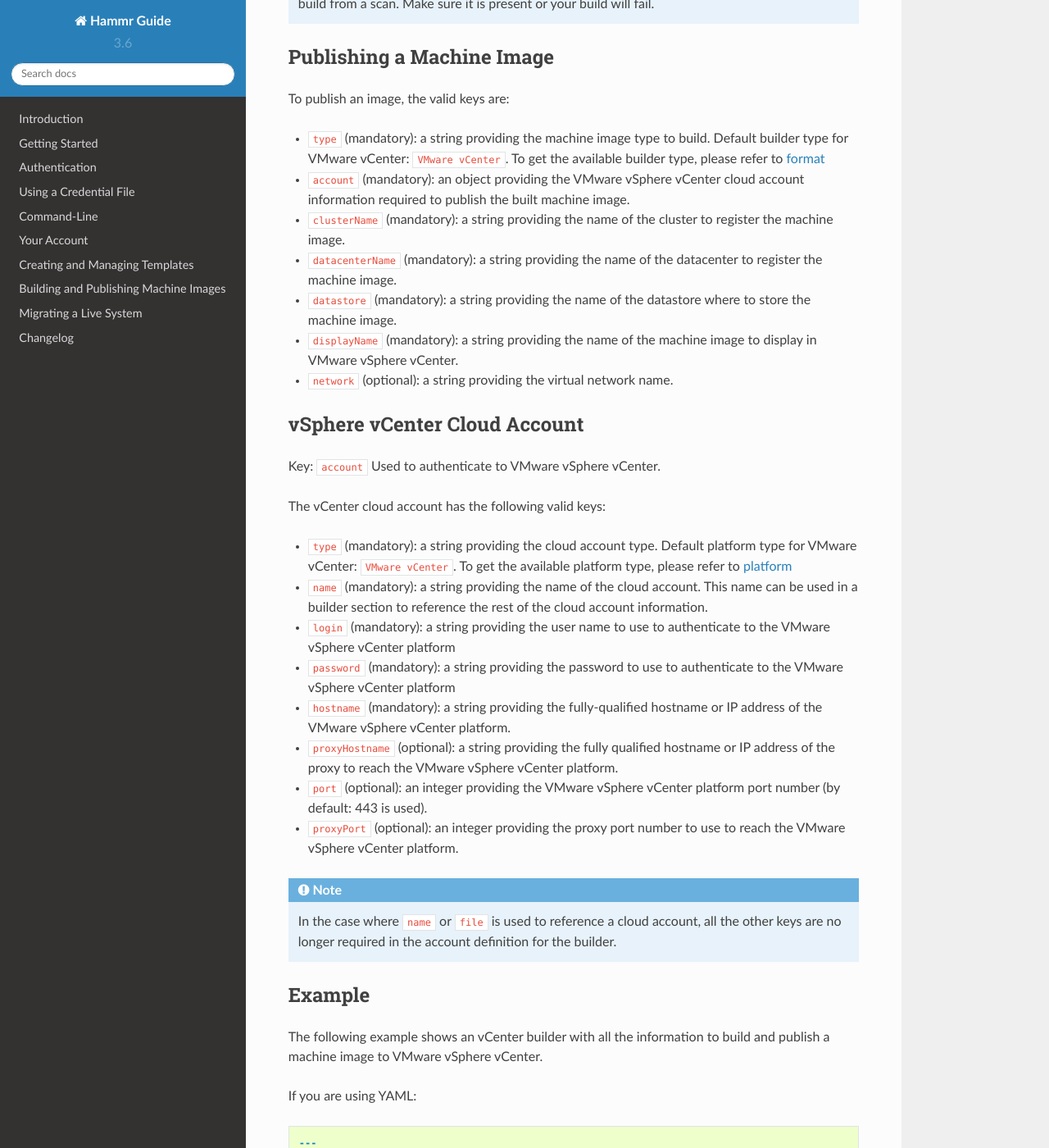
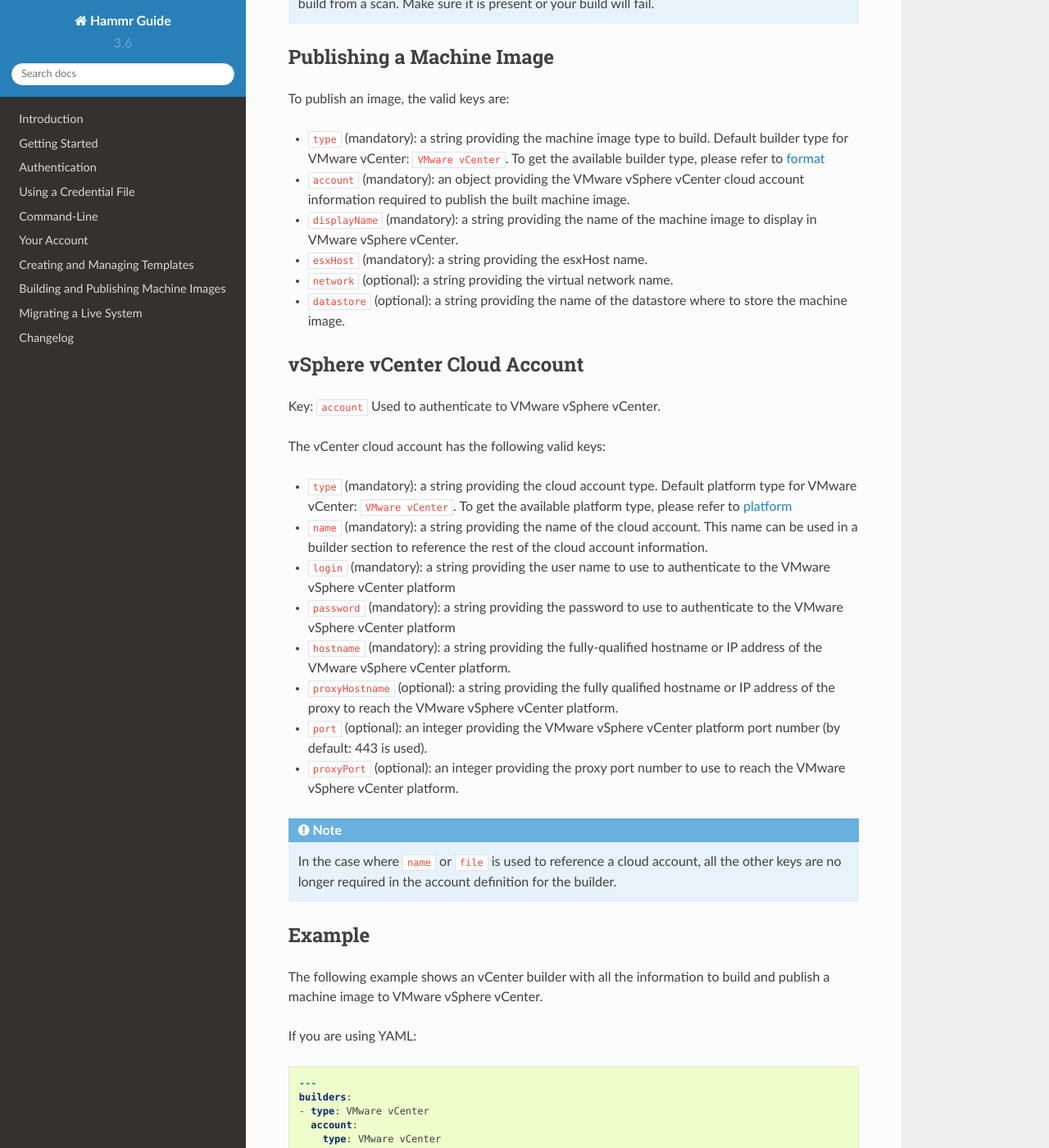
Before and after one commit to usharesoft/hammr, a Sphinx documentation site: the page built from documentation/en/source/pages/templates-spec/builders/builders-vsphere.rst, in a window 1280 px wide and 1400 px high, scrolled down 1456 px. Shown: the whole window at 82% size. Built offline with Sphinx 7.4.7 and the Read the Docs theme 2.0.0, drawn with Linux system fonts in a browser that asks for light colours; pages that are not in the unit, such as notebooks, are missing from menus; some of the changed text lies outside the part shown.

Commit message:
Update vcenter documentation to the new connector.

```diff
--- a/documentation/en/source/pages/templates-spec/builders/builders-vsphere.rst
+++ b/documentation/en/source/pages/templates-spec/builders/builders-vsphere.rst
@@ -57,11 +57,10 @@
 
 * ``type`` (mandatory): a string providing the machine image type to build. Default builder type for VMware vCenter: ``VMware vCenter``. To get the available builder type, please refer to :ref:`command-line-format`
 * ``account`` (mandatory): an object providing the VMware vSphere vCenter cloud account information required to publish the built machine image.
-* ``clusterName`` (mandatory): a string providing the name of the cluster to register the machine image.
-* ``datacenterName`` (mandatory): a string providing the name of the datacenter to register the machine image.
-* ``datastore`` (mandatory): a string providing the name of the datastore where to store the machine image.
 * ``displayName`` (mandatory): a string providing the name of the machine image to display in VMware vSphere vCenter.
+* ``esxHost`` (mandatory): a string providing the esxHost name.
 * ``network`` (optional): a string providing the virtual network name.
+* ``datastore`` (optional): a string providing the name of the datastore where to store the machine image.
 
 vSphere vCenter Cloud Account
 -----------------------------
@@ -108,8 +107,7 @@
       hwType: 7
     installation:
       diskSize: 10240
-    clusterName: cluster
-    datacenterName: datacentername
+    esxHost: myesxHost
     datastore: esx2esx_datastore
     displayName: test_Hammr
     network: VM_Network
@@ -139,8 +137,7 @@
         "installation": {
           "diskSize": 10240
         },
-        "clusterName": "cluster",
-        "datacenterName": "datacentername",
+        "esxHost": "myesxHost",
         "datastore": "esx2esx_datastore",
         "displayName": "test_Hammr",
         "network": "VM_Network"
@@ -203,8 +200,7 @@
       hwType: 7
     installation:
       diskSize: 10240
-    clusterName: cluster
-    datacenterName: datacentername
+    esxHost: myesxHost
     datastore: esx2esx_datastore
     displayName: test_Hammr
     network: VM_Network
@@ -227,8 +223,7 @@
         "installation": {
           "diskSize": 10240
         },
-        "clusterName": "cluster",
-        "datacenterName": "datacentername",
+        "esxHost": "myesxHost",
         "datastore": "esx2esx_datastore",
         "displayName": "test_Hammr",
         "network": "VM_Network"
@@ -252,8 +247,7 @@
       hwType: 7
     installation:
       diskSize: 10240
-    clusterName: cluster
-    datacenterName: datacentername
+    esxHost: myesxHost
     datastore: esx2esx_datastore
     displayName: test_Hammr
     network: VM_Network
@@ -276,8 +270,7 @@
         "installation": {
           "diskSize": 10240
         },
-        "clusterName": "cluster",
-        "datacenterName": "datacentername",
+        "esxHost": "myesxHost",
         "datastore": "esx2esx_datastore",
         "displayName": "test_Hammr",
         "network": "VM_Network"
```
